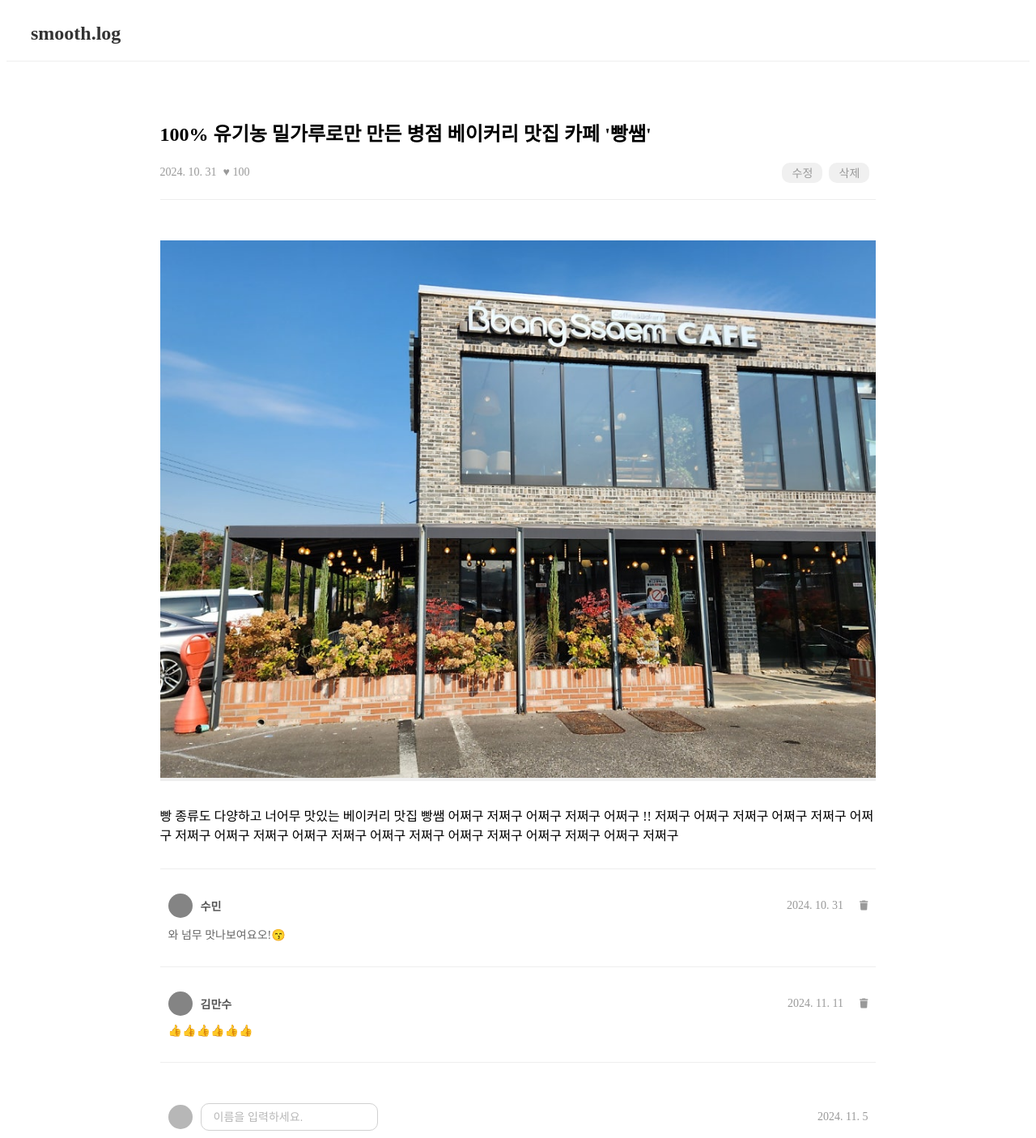
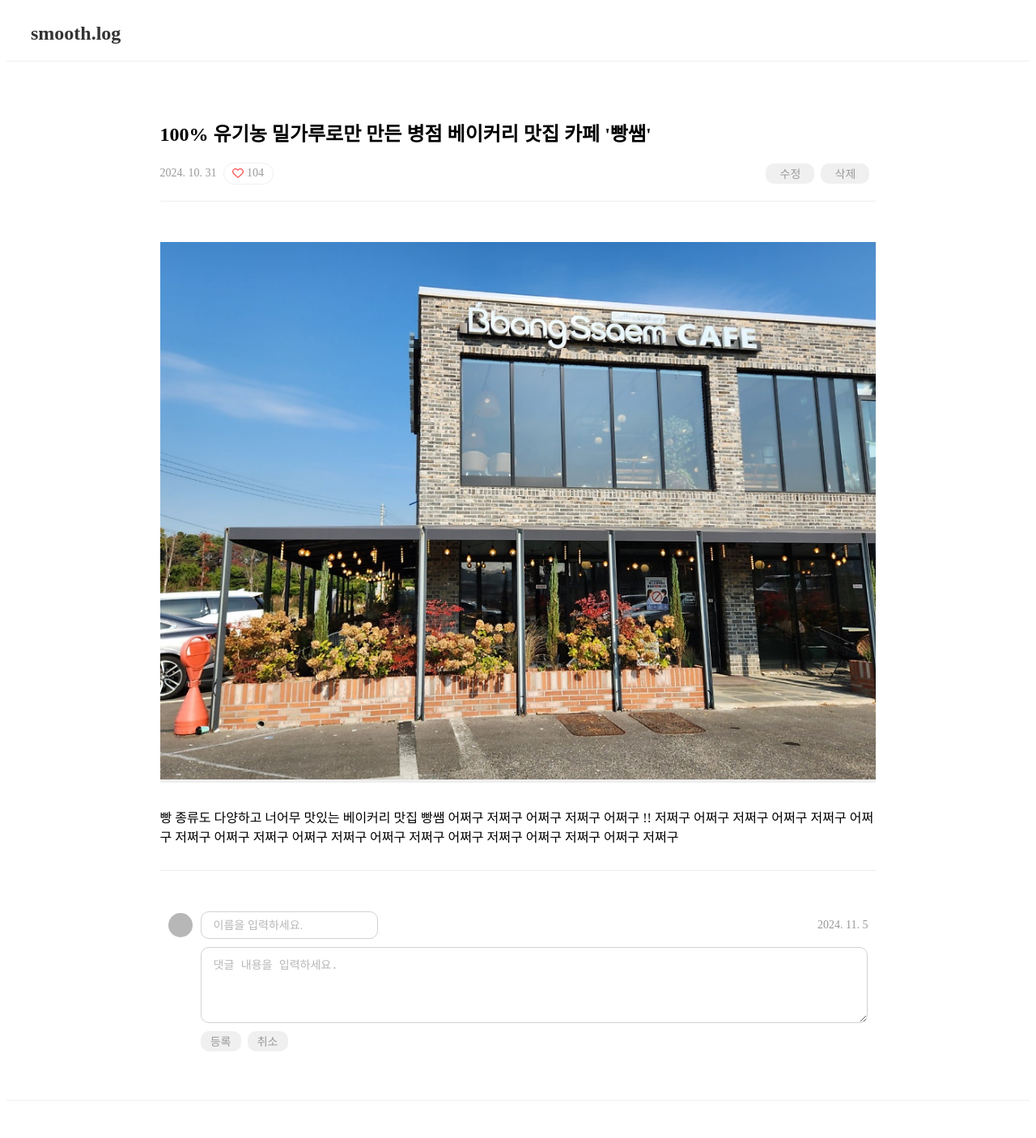
Before and after one commit to sumin0126/react-blog, a React (Create React App) app: page /post/1 in a window 1280 px wide. Shown: the top 1406 px of the page at 81% size. Built offline with nearby package versions, Linux system fonts and the light colour scheme; data requests are answered from the project's data file.

Commit message:
feat: 포스팅 좋아요 기능 개발

```diff
--- a/blog.json
+++ b/blog.json
@@ -5,7 +5,7 @@
       "title": "100% 유기농 밀가루로만 만든 병점 베이커리 맛집 카페 '빵쌤'",
       "content": "빵 종류도 다양하고 너어무 맛있는 베이커리 맛집 빵쌤 어쩌구 저쩌구 어쩌구 저쩌구 어쩌구 !! 저쩌구 어쩌구 저쩌구 어쩌구 저쩌구 어쩌구 저쩌구 어쩌구 저쩌구 어쩌구 저쩌구 어쩌구 저쩌구 어쩌구 저쩌구 어쩌구 저쩌구 어쩌구 저쩌구",
       "date": "2024. 10. 31",
-      "like": 100,
+      "like": 104,
       "thumbnail": ""
     },
     {
@@ -13,8 +13,17 @@
       "title": "평일 웨이팅 기본 30분, 평택 소고기해장국 찐맛집 '만세해장국'",
       "content": "평택 시민들은 다 아는 해장국 찐 맛집 '만세해장국'! 해장국뿐만 아니라 싱싱한 선지도 그냥 서비스로 주시는 어쩌구 저쩌구 어쩌구 저쩌구 어쩌구 저쩌구 어쩌구 저쩌구 어쩌구 저쩌구 어쩌구 저쩌구 어쩌구 저쩌구 어쩌구 저쩌구 어쩌구 저쩌구",
       "date": "2024. 10. 31",
-      "like": 200,
+      "like": 213,
       "thumbnail": ""
+    },
+    {
+      "id": "5111",
+      "title": "sss",
+      "content": "sss",
+      "date": "2024. 11. 12",
+      "like": 14,
+      "thumbnail": "",
+      "isLike": true
     }
   ],
   "comments": [
@@ -24,20 +33,6 @@
       "author": "장오",
       "content": "비주얼 미쳤네요,, 넘 맛나보여요👍",
       "createdAt": "2024. 10. 31"
-    },
-    {
-      "id": "2",
-      "postId": "1",
-      "author": "수민",
-      "content": "와 넘무 맛나보여요오!😙",
-      "createdAt": "2024. 10. 31"
-    },
-    {
-      "id": "5314",
-      "postId": "1",
-      "author": "김만수",
-      "content": "👍👍👍👍👍👍",
-      "createdAt": "2024. 11. 11"
     }
   ]
 }
--- a/src/components/list/comment/CommentItem.jsx
+++ b/src/components/list/comment/CommentItem.jsx
@@ -51,7 +51,10 @@
 
           <div className="comment-header-right">
             <div className="comment-createdAt">{createdAt}</div>
-            <i class="fa-solid fa-trash" onClick={handleClickCommentDelete}></i>
+            <i
+              class="fa-solid fa-trash-can"
+              onClick={handleClickCommentDelete}
+            ></i>
           </div>
         </div>
 
--- a/src/components/list/comment/NewComment.jsx
+++ b/src/components/list/comment/NewComment.jsx
@@ -66,6 +66,7 @@
           title={modalTitle}
           completeText="확인"
           onClickComplete={() => setIsOpenModal(false)}
+          modalClose={() => setIsOpenModal(false)}
         />
       )}
       <div className="new-comment-box">
--- a/src/pages/PostDetail.jsx
+++ b/src/pages/PostDetail.jsx
@@ -15,6 +15,8 @@
   const [comments, setComments] = useState();
   const [modalTitle, setModalTitle] = useState('');
   const [isOpenModal, setIsOpenModal] = useState(false);
+  const [like, setLike] = useState(0);
+  const [isLike, setIsLike] = useState(false);
 
   const navigate = useNavigate();
   const { id } = useParams();
@@ -24,6 +26,7 @@
     const getPostDetail = () => {
       axios.get(`http://localhost:3001/posts/${id}`).then((res) => {
         setPost(res.data);
+        setLike(res.data.like);
       });
     };
 
@@ -56,6 +59,22 @@
     setIsOpenModal(true);
   };
 
+  // 하트아이콘을 클릭하면 like와 post 상태를 동시에 업데이트해주고
+  // 변경된 좋아요 수를 서버에 업데이트 해주는 함수
+  const handleClickLike = () => {
+    const newLikeCount = isLike ? like - 1 : like + 1;
+    setLike(newLikeCount);
+    setPost({ ...post, like: newLikeCount });
+    setIsLike(!isLike);
+
+    axios
+      .put(`http://localhost:3001/posts/${id}`, {
+        ...post,
+        like: newLikeCount,
+      })
+      .then(() => console.log('서버에 좋아요 수가 업데이트 되었습니다 !'));
+  };
+
   if (!post || !comments) {
     return;
   }
@@ -82,7 +101,12 @@
         <div className="post-info">
           <div className="info-left">
             <div className="info-date">{post.date}</div>
-            <div className="info-like">♥ {post.like}</div>
+            <div className="info-like" onClick={handleClickLike}>
+              <i
+                className={`fa-heart ${isLike ? 'fa-solid' : 'fa-regular'}`}
+              ></i>
+              <div>{post.like}</div>
+            </div>
           </div>
 
           <div className="info-right">
--- a/src/styles/modal.css
+++ b/src/styles/modal.css
@@ -59,14 +59,13 @@
   display: flex;
   justify-content: right;
   align-items: center;
-  /* margin-top: 10px */
 }
 
 .complete {
   background-color: #eee;
   border: none;
   width: 120px;
-  height: 30px;
+  height: 34px;
   color: #555;
   border-radius: 8px;
   cursor: pointer;
@@ -94,7 +93,7 @@
   background-color: #eee;
   border: none;
   width: 140px;
-  height: 30px;
+  height: 34px;
   color: #555;
   border-radius: 8px;
   cursor: pointer;
--- a/src/styles/post.css
+++ b/src/styles/post.css
@@ -88,6 +88,30 @@
   margin-right: 8px;
 }
 
+.info-like {
+  width: 60px;
+  height: 25px;
+  border: 1px solid #f0f0f0;
+  border-radius: 20px;
+  color: #999;
+  /* background-color: #f0f0f0; */
+  background-color: #fff;
+  cursor: pointer;
+  display: flex;
+  justify-content: center;
+  align-items: center;
+}
+
+.info-like i {
+  font-size: 14px;
+  margin-right: 4px;
+  color: #ff5a5a;
+}
+
+.info-like div {
+  font-size: 14px;
+}
+
 .info-right {
   display: flex;
   justify-content: space-between;
@@ -98,7 +122,7 @@
 
 .info-cancel,
 .info-edit {
-  width: 50px;
+  width: 60px;
   height: 25px;
   border: none;
   border-radius: 10px;
@@ -182,11 +206,11 @@
   color: #999;
   font-weight: 400;
   font-size: 14px;
-  margin-right: 20px;
+  margin-right: 14px;
 }
 
-.comment-header-right .fa-trash {
-  color: #999;
+.comment-header-right i {
+  color: #c5c5c5;
   font-size: 12px;
   cursor: pointer;
 }
```
